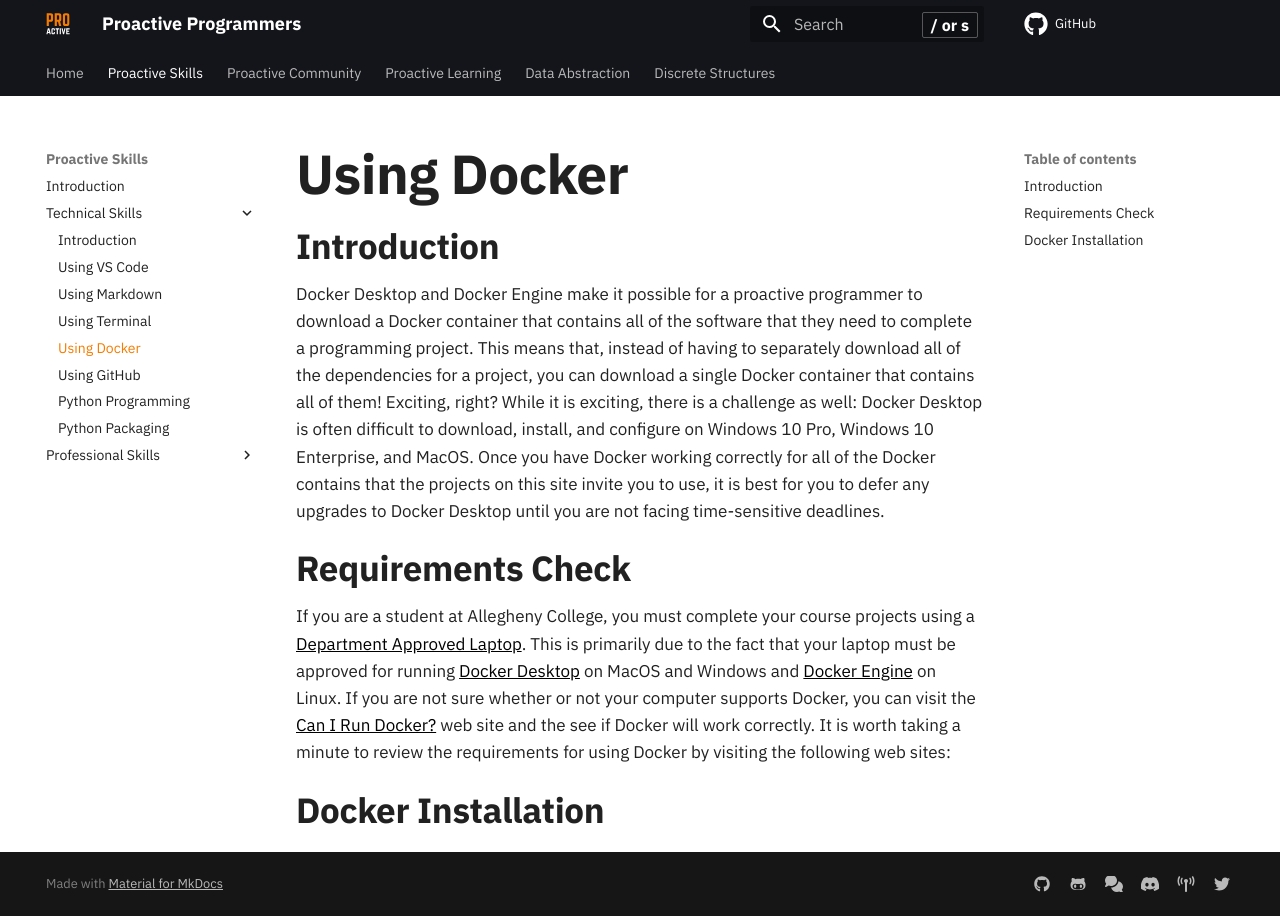
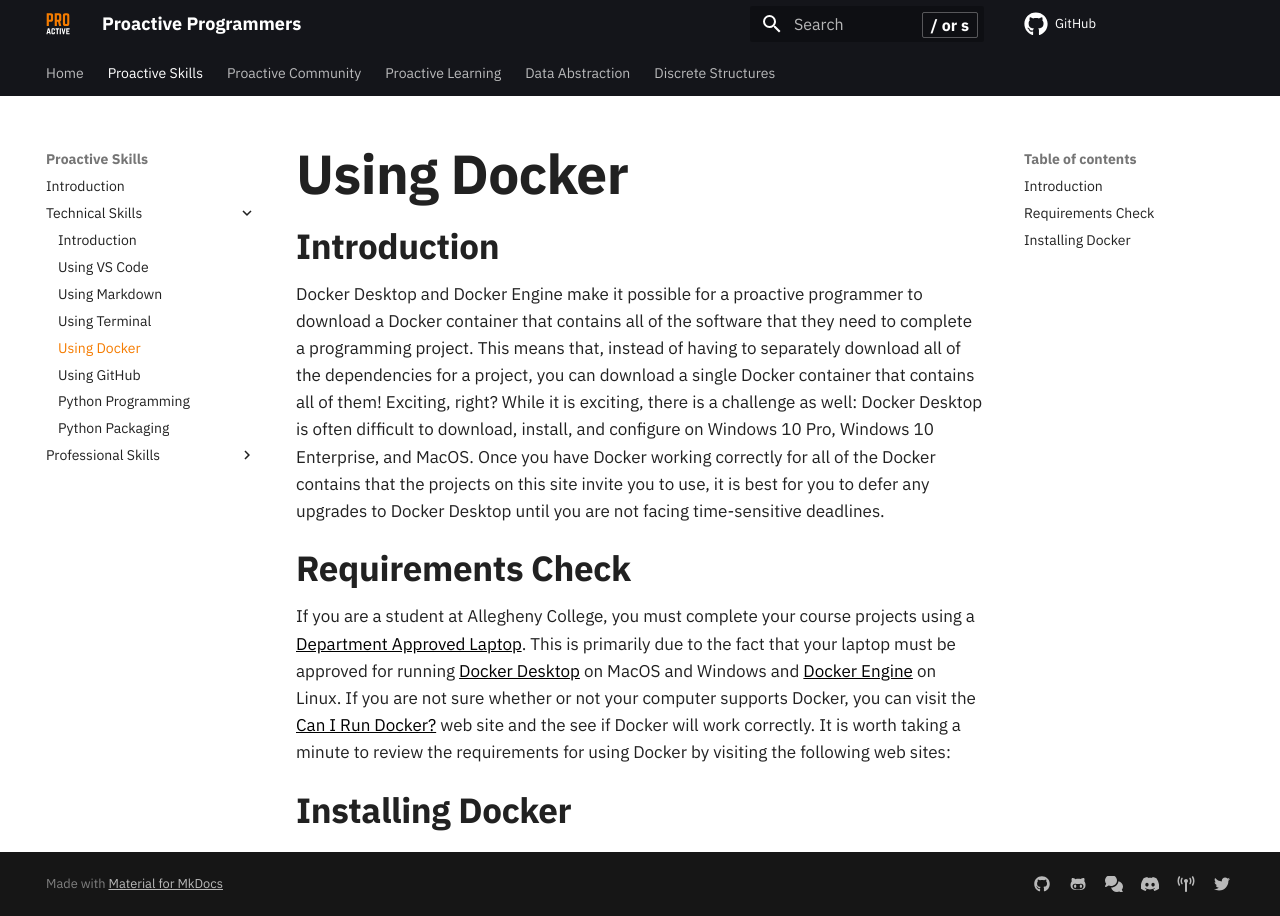
Before and after one commit to ProactiveProgrammers/www.proactiveprogrammers.com, an MkDocs documentation site: the page built from docs/proactive-skills/technical-skills/using-docker.md, in a window 1280 px wide. Built offline with MkDocs 1.6.1 and Material for MkDocs 9.7.7, drawn with Linux system fonts in a browser that asks for light colours; comment, search, counter and statistics services are not loaded.

Commit message:
fix: Improve the title of a subsection in using-docker.

```diff
--- a/docs/proactive-skills/technical-skills/using-docker.md
+++ b/docs/proactive-skills/technical-skills/using-docker.md
@@ -28,4 +28,4 @@
 the see if Docker will work correctly. It is worth taking a minute to review the
 requirements for using Docker by visiting the following web sites:
 
-## Docker Installation
+## Installing Docker
```
